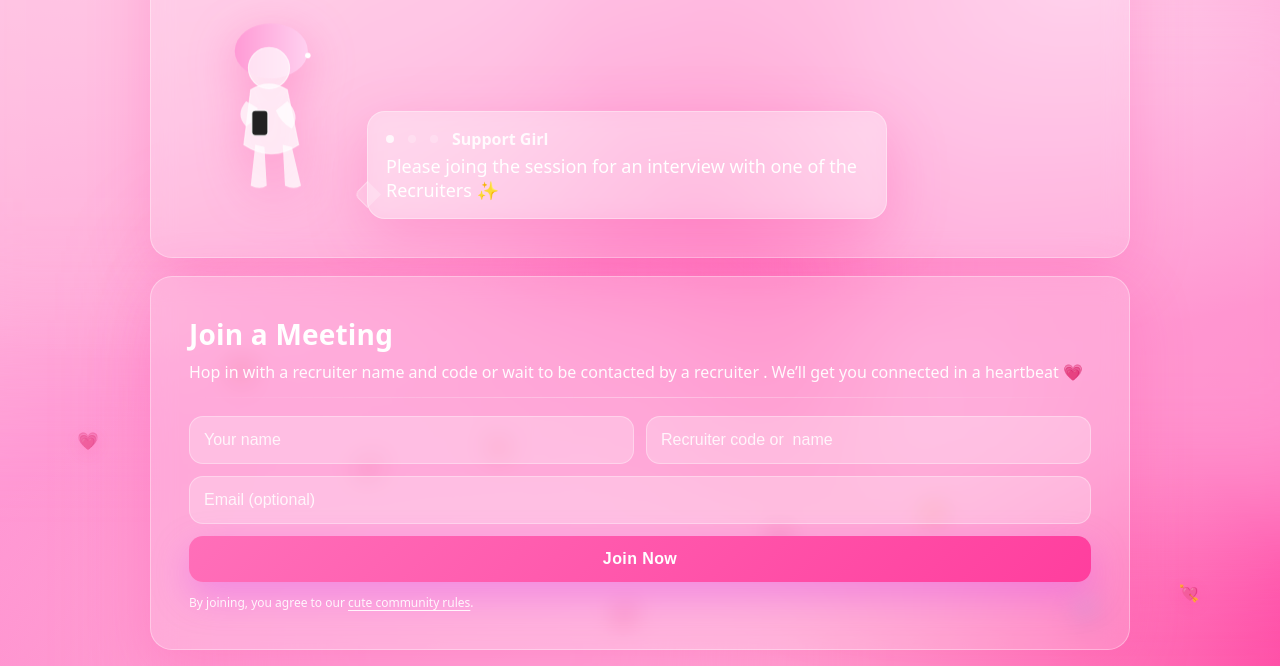
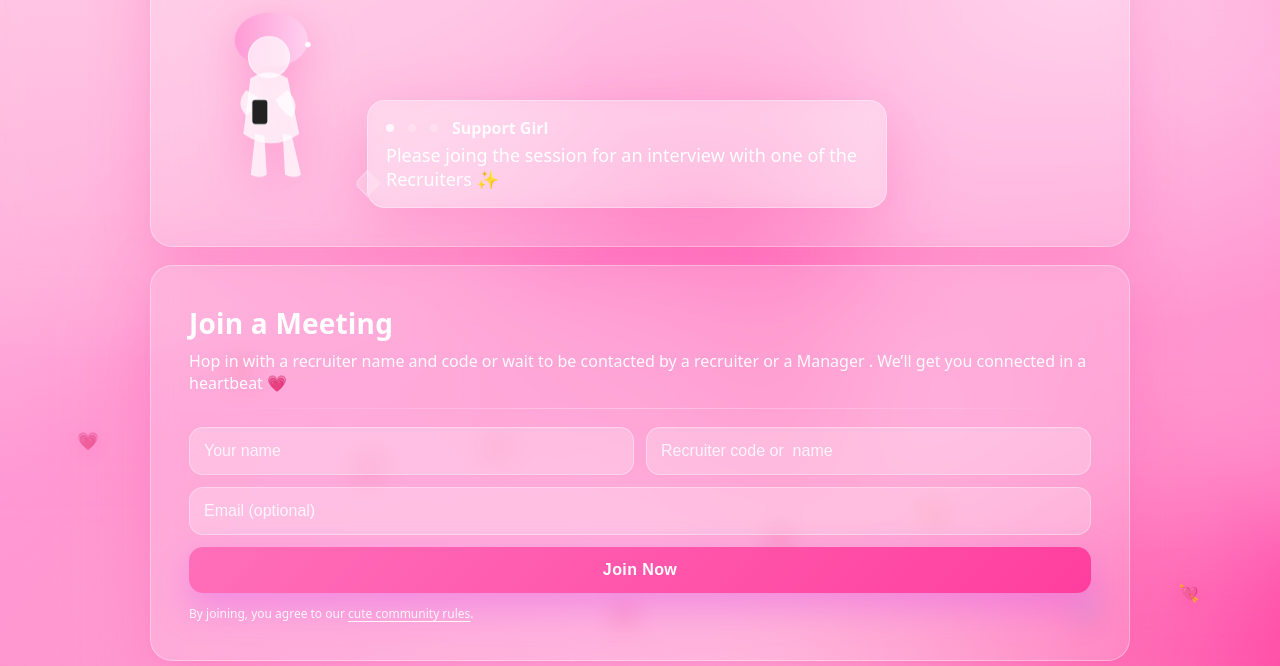
Before and after one commit to Virtual-Fantasy-chat/flirtnation-recruiting, a plain HTML site: page index.html in a window 1280 px wide. Shown: the part 134-800 px from the top of the page. Drawn offline with Linux system fonts and the light colour scheme.

Commit message:
Update index.html

```diff
--- a/index.html
+++ b/index.html
@@ -3,7 +3,7 @@
 <head>
   <meta charset="UTF-8" />
   <meta name="viewport" content="width=device-width, initial-scale=1" />
-  <title>FlirtNation</title>
+  <title>Flirt Nation</title>
   <style>
     :root{
       /* Girly pink palette */
@@ -204,7 +204,7 @@
     <!-- Join a Meeting (HR) -->
     <section class="meeting">
       <h2>Join a Meeting</h2>
-      <p>Hop in with a recruiter name and code or wait to be contacted by a recruiter
+      <p>Hop in with a recruiter name and code or wait to be contacted by a recruiter or a Manager
 . We’ll get you connected in a heartbeat 💗</p>
       <hr class="divider" />
       <form class="form" id="meetForm">
```
